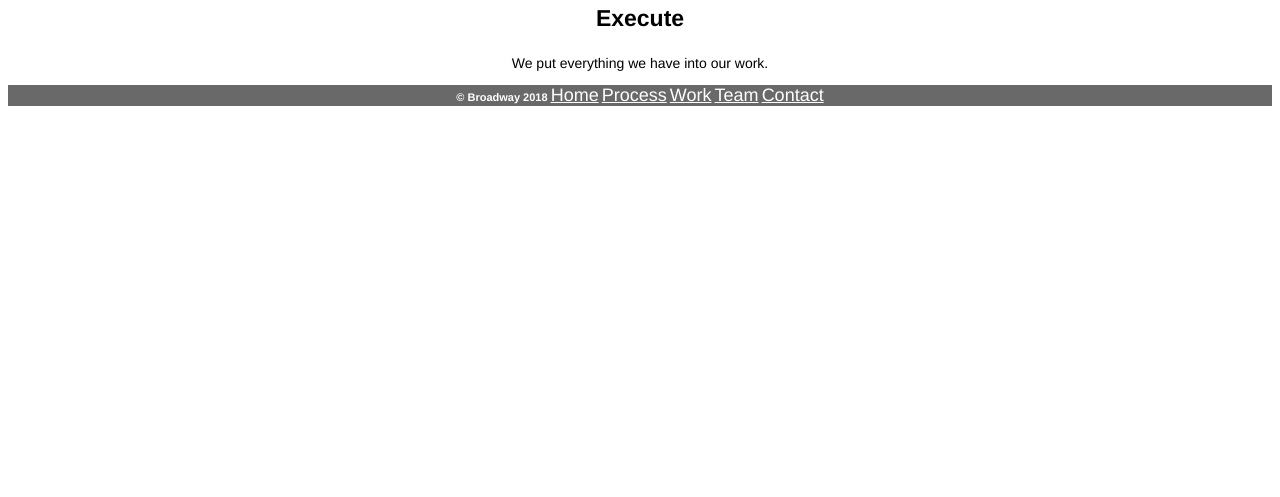
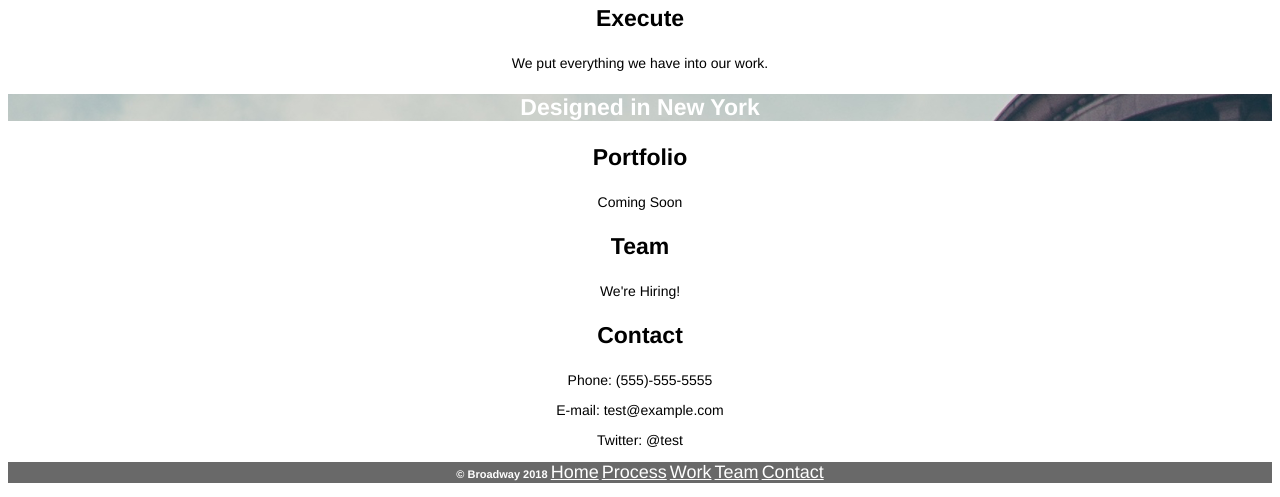
Before and after one commit to jhungerman/Broadway, a plain HTML site: page index.html in a window 1280 px wide. Shown: the part 1505-2002 px from the top of the page. Before the commit the page ends 1625 px from the top, so only its background shows below. Drawn offline with Linux system fonts and the light colour scheme.

Commit message:
Design Complete

```diff
--- a/index.html
+++ b/index.html
@@ -27,6 +27,16 @@
         <img src="https://s3.amazonaws.com/codecademy-content/programs/freelance-one/broadway/images/execute.svg" alt="Execute">
         <h3>Execute</h3>
           <p>We put everything we have into our work.</p>
+    </div>
+    <h3 class="mid">Designed in New York</h3>
+      <h3 id="work">Portfolio</h3>
+        <p>Coming Soon</p>
+      <h3 id="team">Team</h3>
+        <p>We're Hiring!</p>
+      <h3 id="contact">Contact</h3>
+        <p>Phone: (555)-555-5555</p>
+        <p>E-mail: test@example.com</p>
+        <p>Twitter: @test</p>
     <div class="footer">
       <nav>&copy; Broadway 2018
         <a href="#home">Home</a>
--- a/resources/css/style.css
+++ b/resources/css/style.css
@@ -6,7 +6,8 @@ html  {
 h1   {
   font-size: 70px;
 }
-.header {
+.header,
+.mid {
   background-image: url("../../resources/images/the-flatiron-building.png");
   color: White;
 }
@@ -27,8 +28,8 @@ a {
 }
 .footer {
   background-color: dimgray;
-  color: White
+  color: White;
 }
-.footer {
+nav {
   font-size: 11px;
 }
```
